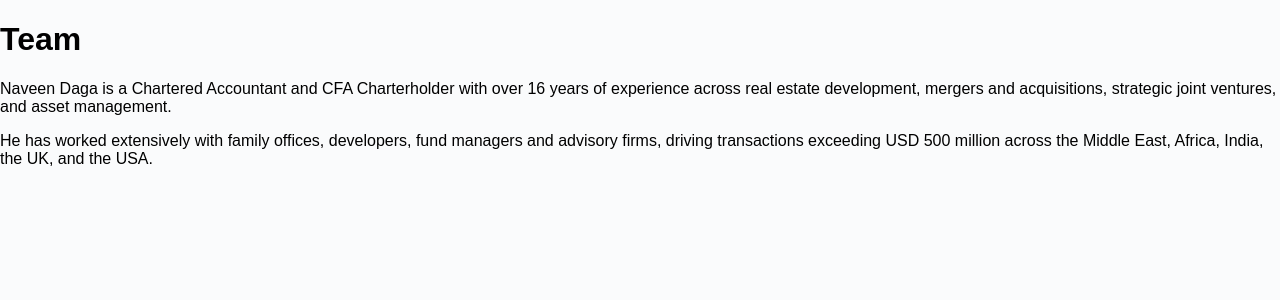
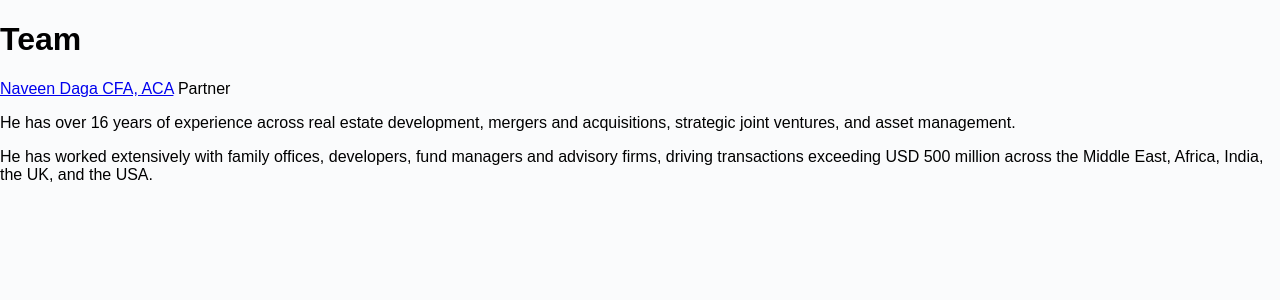
Before and after one commit to ashish161/naveen, a Jekyll site: the page built from _sections/03-team.md, in a window 1280 px wide. Shown: the top 300 px of the page. Built offline with Jekyll 4.4.1, drawn with Linux system fonts in a browser that asks for light colours.

Commit message:
Added Naveens linkedin link on TEAM

```diff
--- a/_sections/03-team.md
+++ b/_sections/03-team.md
@@ -7,7 +7,8 @@ permalink: /team/
 ---
 
 # Team
+[Naveen Daga CFA, ACA](https://www.linkedin.com/in/navindaga/) Partner
 
-Naveen Daga is a Chartered Accountant and CFA Charterholder with over 16 years of experience across real estate development, mergers and acquisitions, strategic joint ventures, and asset management.
+He has over 16 years of experience across real estate development, mergers and acquisitions, strategic joint ventures, and asset management.
 
 He has worked extensively with family offices, developers, fund managers and advisory firms, driving transactions exceeding USD 500 million across the Middle East, Africa, India, the UK, and the USA.
```
Also changed, not shown: 3 other files.
